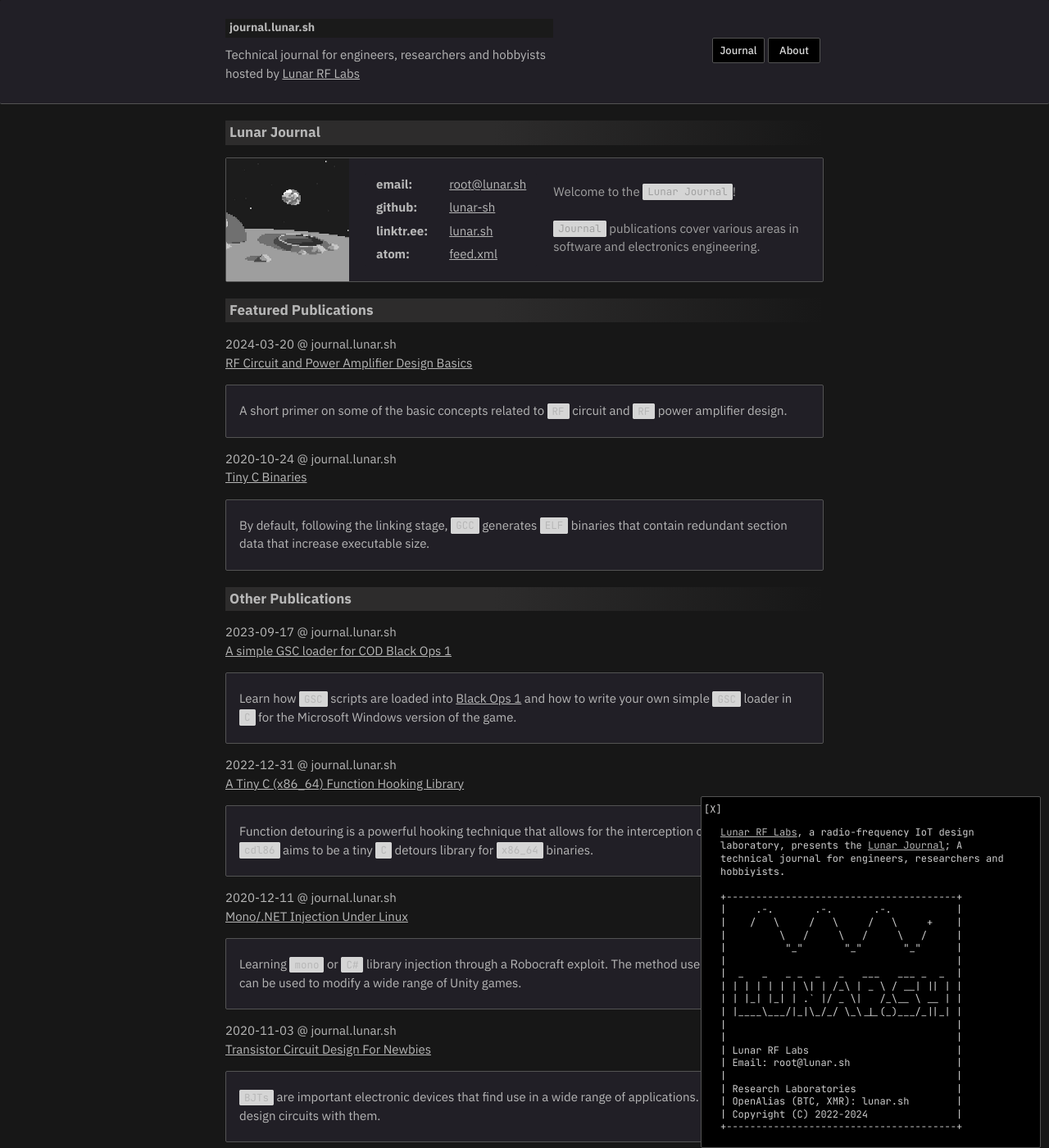
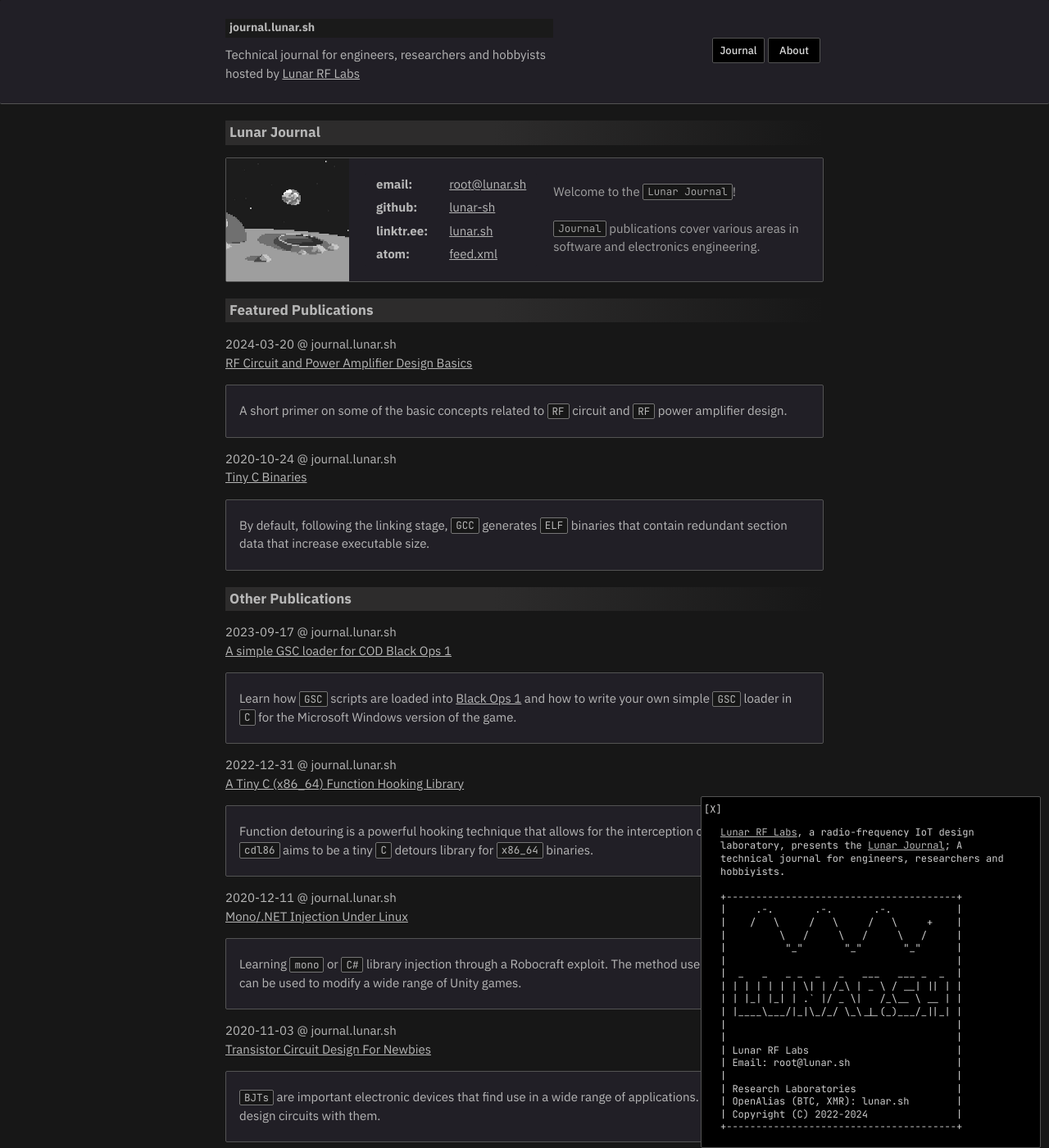
Before and after one commit to lunar-sh/journal.lunar.sh, a Jekyll site: the page built from index.html, in a window 1280 px wide and 1400 px high. Shown: the whole window at 82% size. Built offline with Jekyll 4.4.1, drawn with Linux system fonts in a browser that asks for light colours; nearby versions of some CDN libraries; the list of posts is cut into pages by our own code.

Commit message:
Update _highlights.scss

```diff
--- a/_sass/_highlights.scss
+++ b/_sass/_highlights.scss
@@ -27,7 +27,7 @@ code img {
 code.language-plaintext {
   padding: 0.4px 5px;
   padding-bottom: 0;
-  background: #d5d5d5;
-  border: 1px solid #d5d5d5;
+  background: #171717;
+  border: 1px solid #757575;
   font-size: 12.5px;
 }
```
